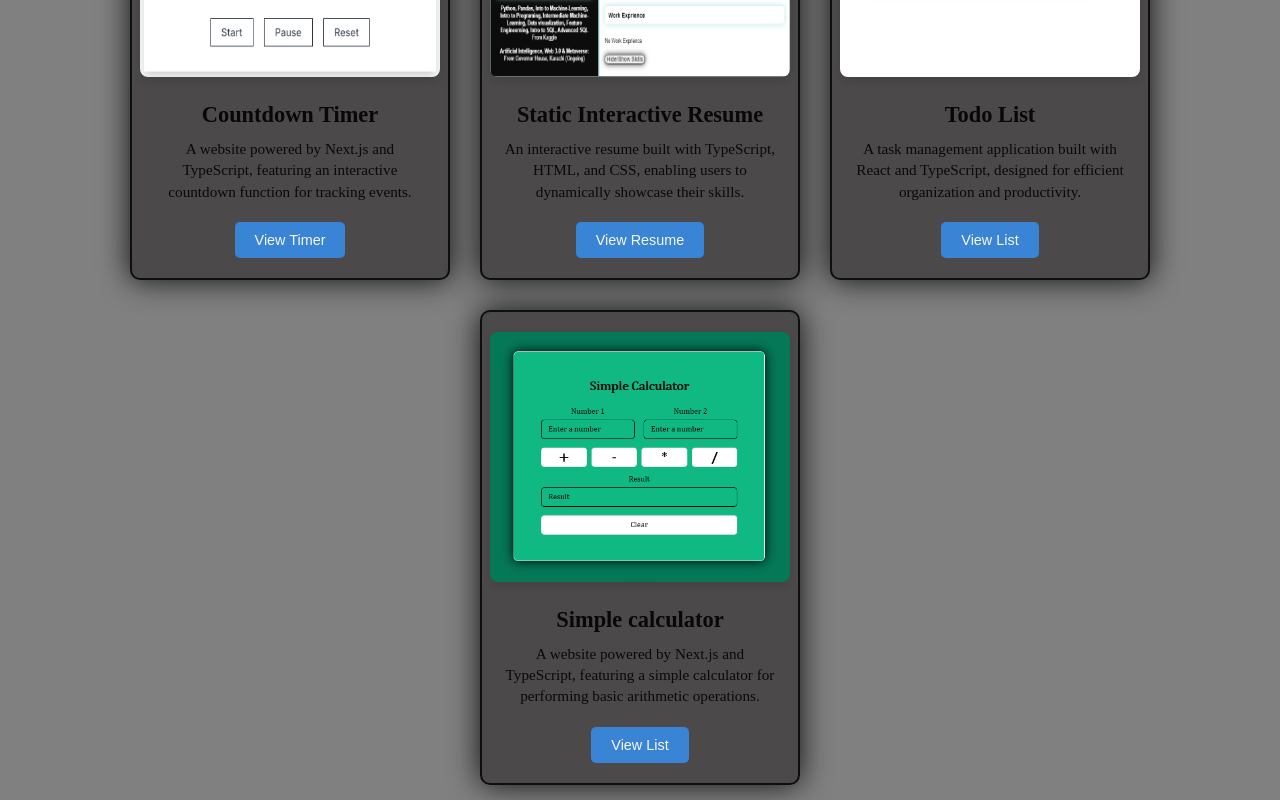
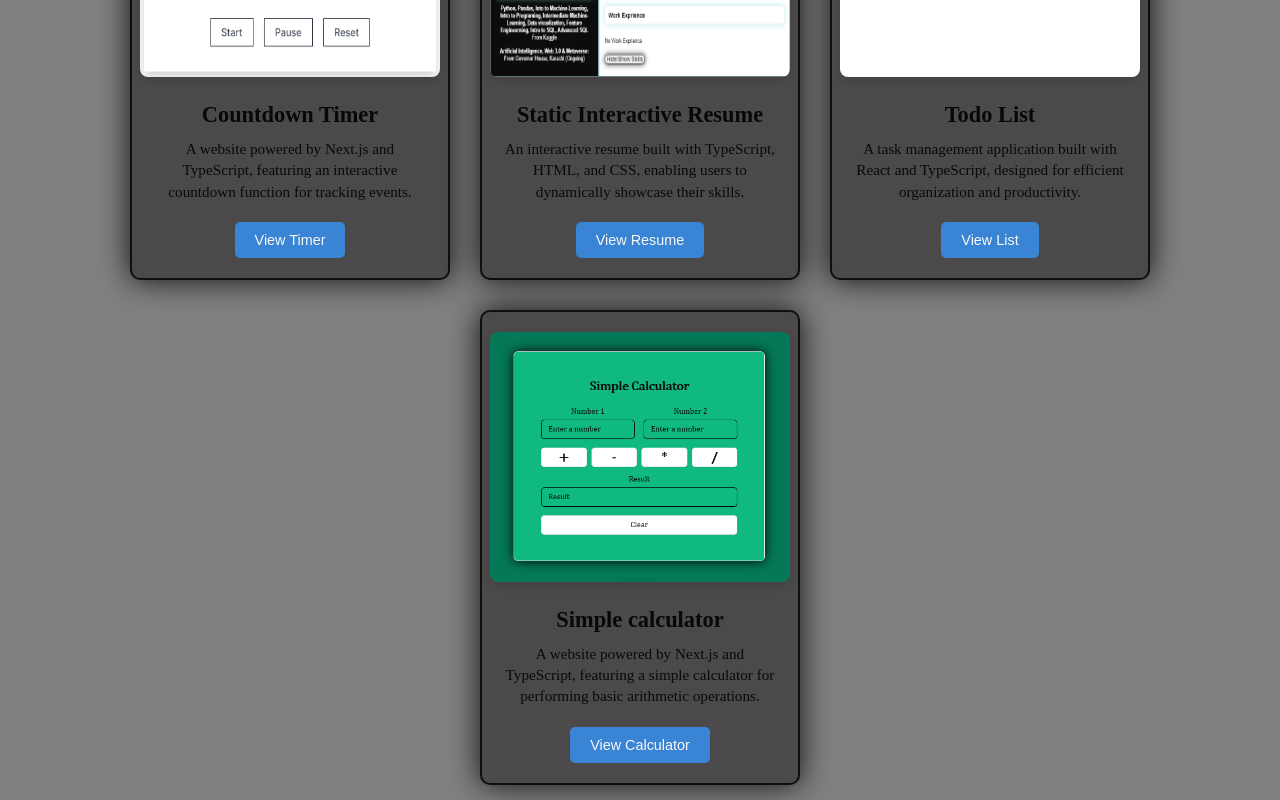
Before and after one commit to SibtainAli92/01_Portfolio_with_CustomCSS-HTML, a Next.js app: page /project in a window 1280 px wide. Shown: the part 354-1154 px from the top of the page. Built offline with nearby package versions, Linux system fonts and the light colour scheme.

Commit message:
add more project

```diff
--- a/src/app/project/page.tsx
+++ b/src/app/project/page.tsx
@@ -71,7 +71,7 @@ export default function Project(){
         <p>
         A website powered by Next.js and TypeScript, featuring a simple calculator for performing basic arithmetic operations.
         </p>
-        <button type="button"><a href="https://simple-calculator-one-tau.vercel.app/"  target="_blank">View List</a></button>
+        <button type="button"><a href="https://simple-calculator-one-tau.vercel.app/"  target="_blank">View Calculator</a></button>
       </div>
 
         </div>
```
